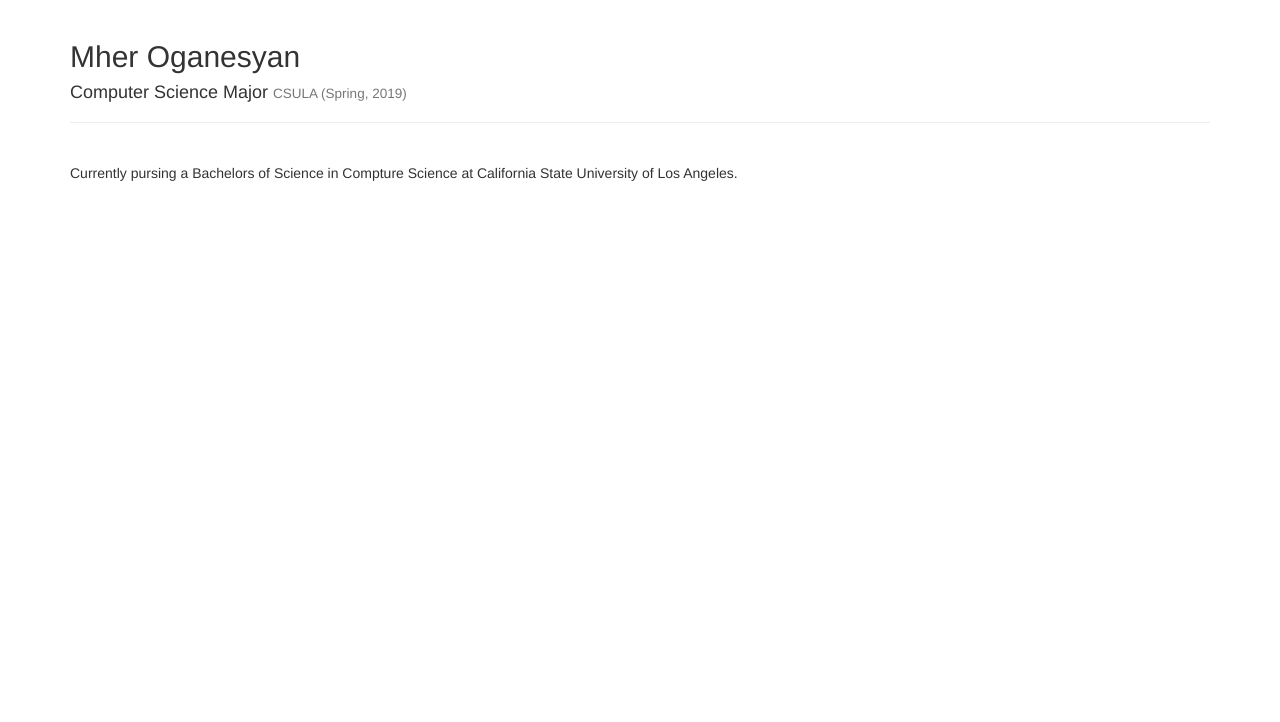
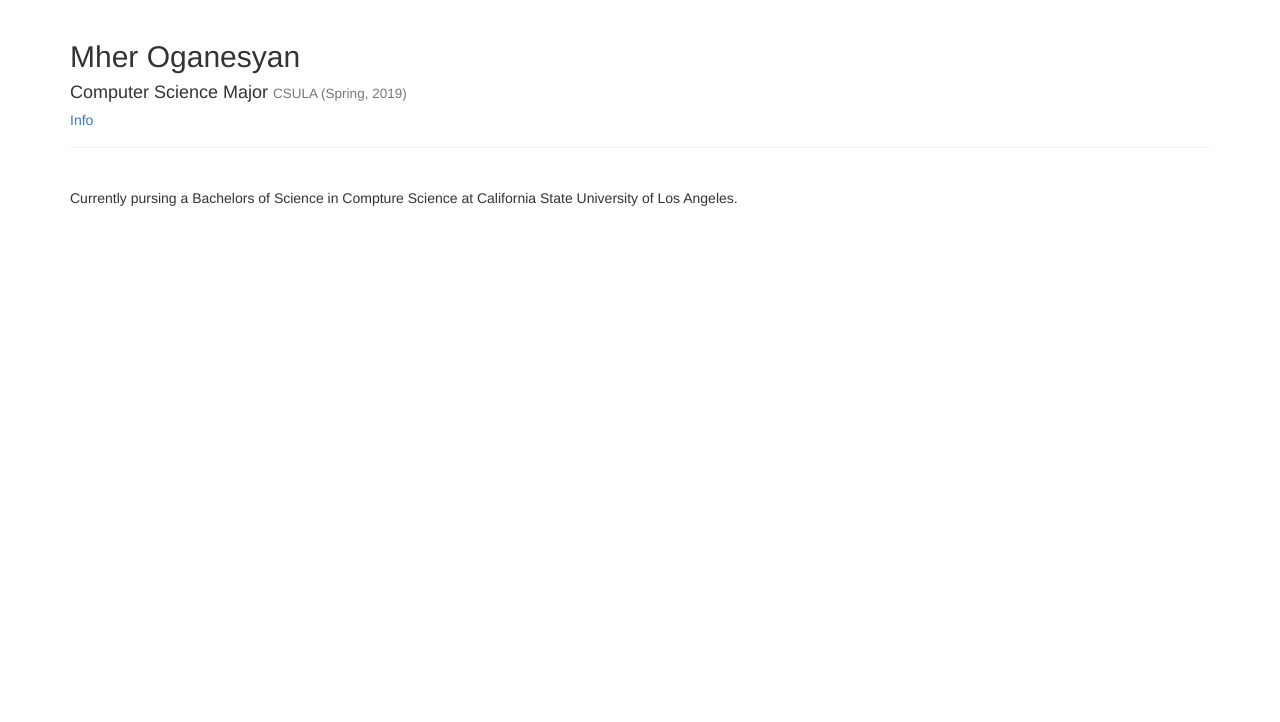
Before and after one commit to BeardedGinger24/BeardedGinger24.github.io, a plain HTML site: page index.html in a window 1280 px wide. Shown: the top 722 px of the page. Drawn offline with nearby package versions, Linux system fonts and the light colour scheme.

Commit message:
second page test

```diff
--- a/index.html
+++ b/index.html
@@ -28,6 +28,7 @@
 		<div class="page-header">
 			<h2>Mher Oganesyan </h2>
 			<h4>Computer Science Major <small>CSULA (Spring, 2019)</small></h4>
+			<h5><a href="info.html">Info</a></h5>
 		</div>
 		</br>
 
```
